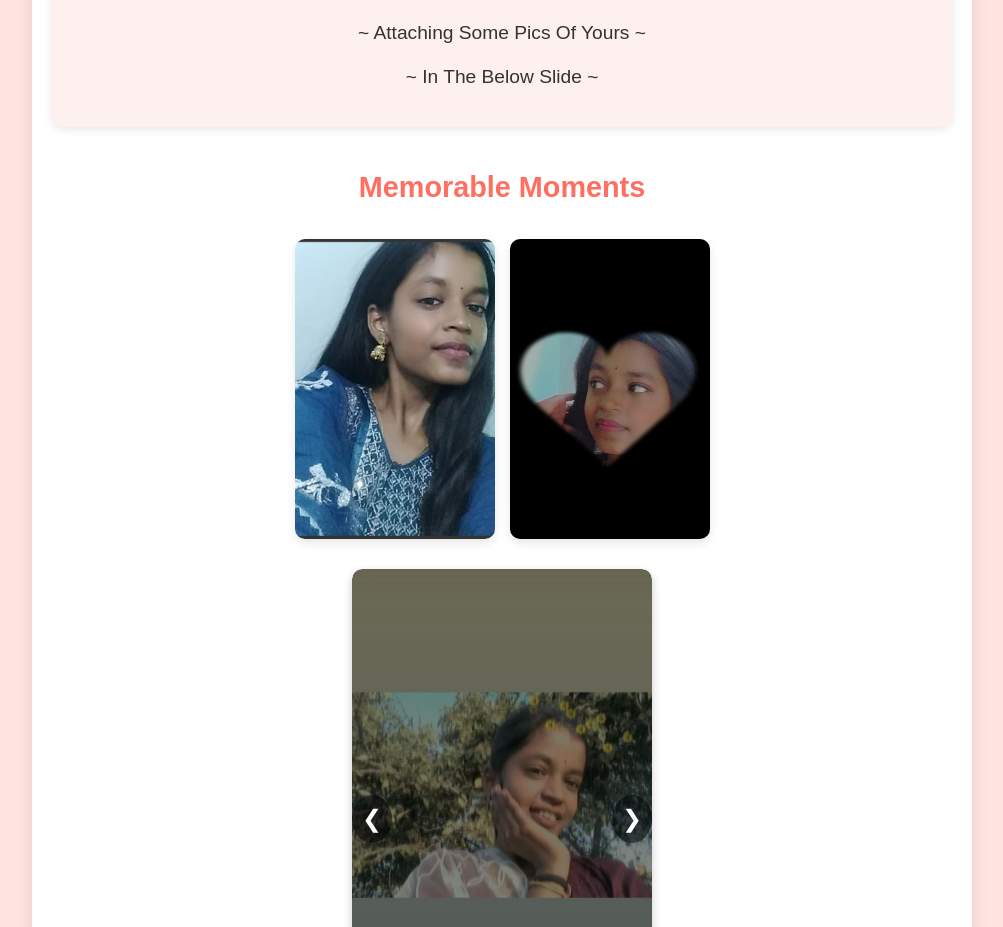
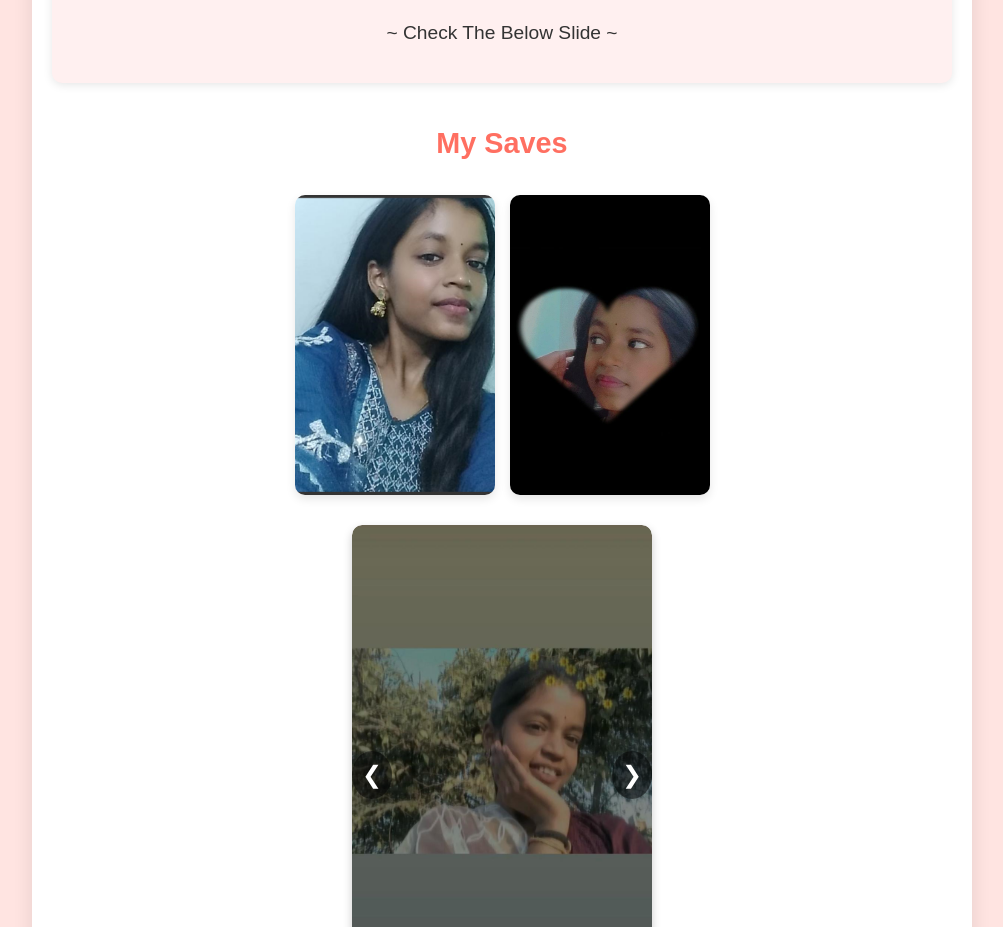
Before and after one commit to Kuraisky/Kuraisky, a plain HTML site: page index.html in a window 1280 px wide. Shown: the part 840-1767 px from the top of the page, without its empty margins (138-1141 px from the left). Drawn offline with Linux system fonts and the light colour scheme.

Commit message:
Update index.html

```diff
--- a/index.html
+++ b/index.html
@@ -173,12 +173,12 @@
 <br><br> Happy 17 ‘25 |||
 22/01 <br><br>
 
-<br><br>~ Attaching Some Pics Of Yours ~ <br><br>~ In The Below Slide ~
+<br><br> ~ Check The Below Slide ~
       </p>
     </div>
 
     <div class="media images" style="display: flex; flex-wrap: wrap; justify-content: center; gap: 15px; margin-top: 20px;">
-      <h2 style="width: 100%; text-align: center; font-size: 1.8rem;">Memorable Moments</h2>
+      <h2 style="width: 100%; text-align: center; font-size: 1.8rem;">My Saves</h2>
       <img src="img/Hina 1.png" alt="Memory 1" style="width: 200px; height: 300px; border-radius: 10px; box-shadow: 0 4px 10px rgba(0, 0, 0, 0.1); object-fit: cover;">
       <img src="img/Hina 16.jpg" alt="Memory 2" style="width: 200px; height: 300px; border-radius: 10px; box-shadow: 0 4px 10px rgba(0, 0, 0, 0.1); object-fit: cover;">
   </div>
```
